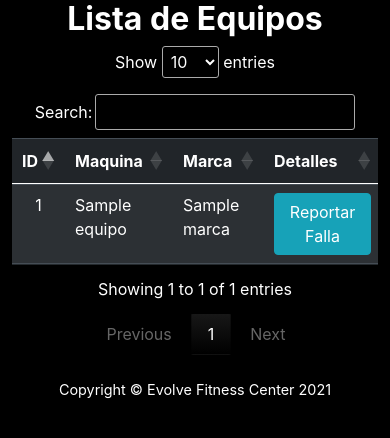
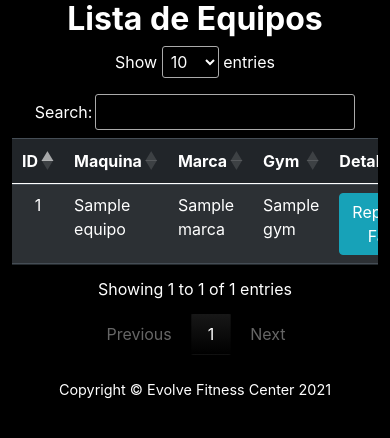
Before and after one commit to Famvazpom/evolvefitness, a Django app: template templates/mantto/reportes/equipo_list.html in a window 390 px wide. Shown: the part 97-535 px from the top of the page. Run offline with Django 3.2, Linux system fonts and the light colour scheme; the template is opened without the code that fills it: most values are stand-ins (such as "Sample title", 1, 10 or a date in 2020); some libraries are stand-ins or nearby versions.

Commit message:
Cambios a la lista de equipos
Mostrar todos los campos de lista de equipos en telefono

```diff
--- a/templates/mantto/reportes/equipo_list.html
+++ b/templates/mantto/reportes/equipo_list.html
@@ -17,7 +17,7 @@
                         <th scope='col'>ID</th>
                         <th scope='col'>Maquina</th>
                         <th scope='col'>Marca</th>
-                        <th scope='col' class='d-none d-lg-table-cell'>Gym</th>
+                        <th scope='col'>Gym</th>
                     {% if user.perfil.rol.nombre == 'Administrador' %}
                         <th scope='col' class='d-none d-lg-table-cell'>Modificar</th>
                     {%endif %}
@@ -30,7 +30,7 @@
                         <td class='text-center' > {{ equipo.pk }} </td>
                         <td> {{ equipo.nombre }}</td>
                         <td> {{ equipo.marca }}</td>
-                        <td class='d-none d-lg-table-cell'>{{ equipo.gym }}</td>
+                        <td>{{ equipo.gym }}</td>
                     {% if user.perfil.rol.nombre == 'Administrador' %}
                         <td><a onclick='openModal("{% url 'equipo_actualizar' id_equipo=equipo.pk %}")' class="btn btn-info">Modificar</a></td>
                     {% endif %}
```
